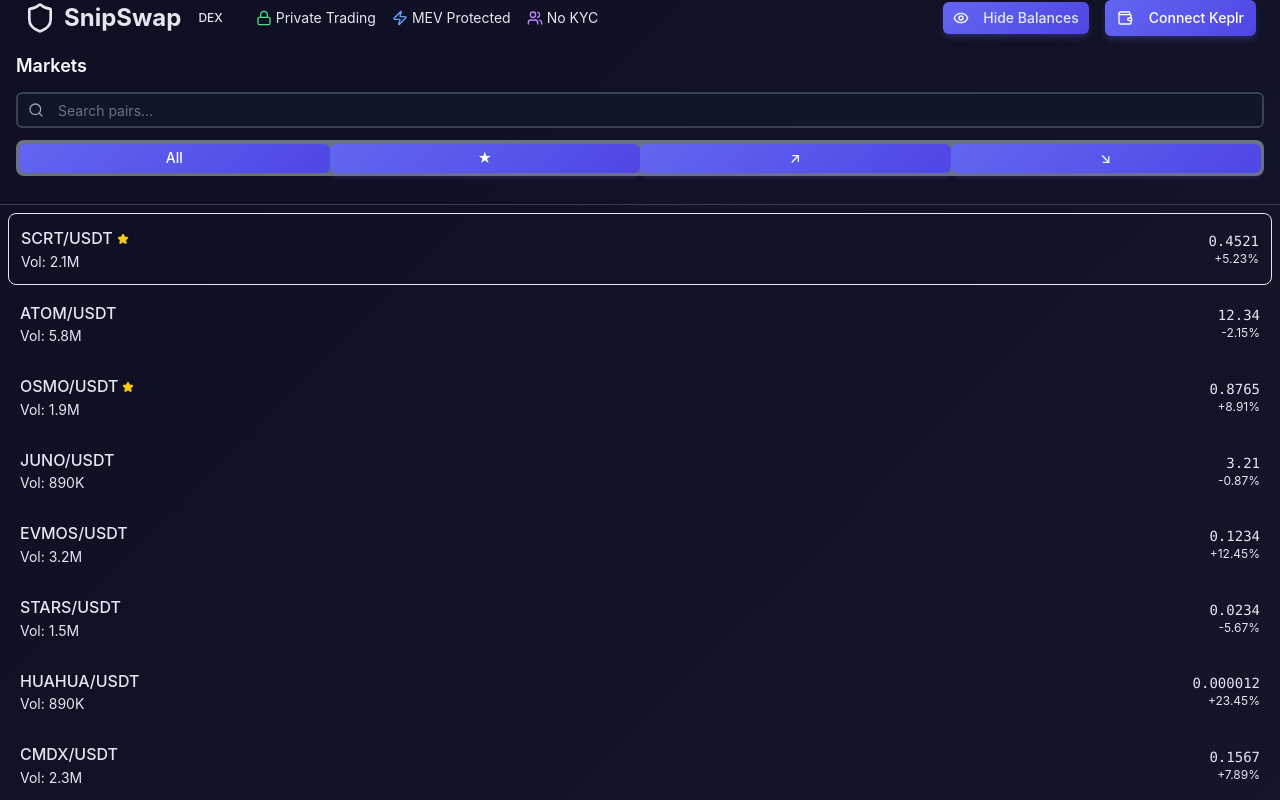
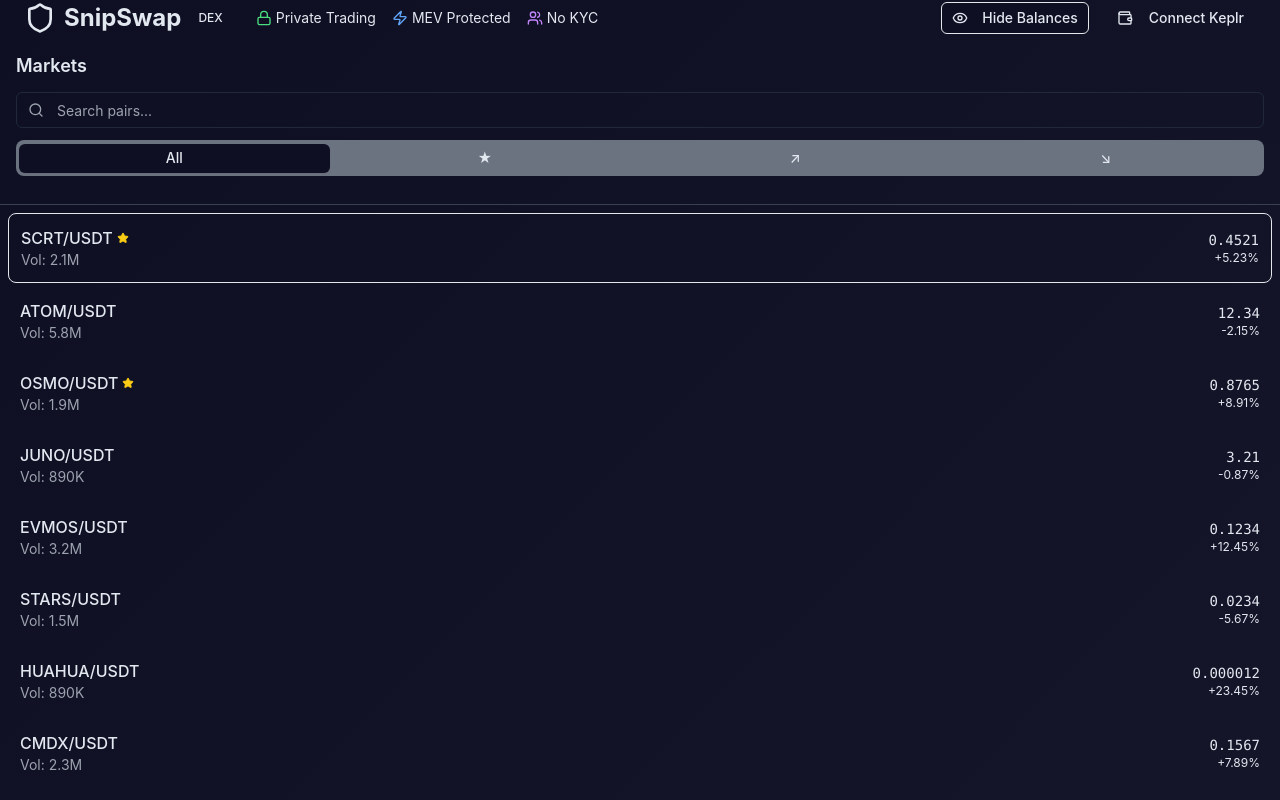
Before and after one commit to snipswap/snipswap-frontend, a React (Vite) app in the folder frontend-upload/: page / in a window 1280 px wide. Shown: the top 800 px of the page. Built offline with nearby package versions, Linux system fonts and the light colour scheme.

Commit message:
Update index.css

```diff
--- a/frontend-upload/src/index.css
+++ b/frontend-upload/src/index.css
@@ -2,271 +2,187 @@
 @tailwind components;
 @tailwind utilities;
 
-/* REFINED SNIPSWAP DEX - BASE STYLING */
-
-/* Reset and Base Styles */
+/* Base Styles */
+@layer base {
   * {
     box-sizing: border-box;
-  margin: 0;
-  padding: 0;
-}
-
-html {
-  scroll-behavior: smooth;
   }
 
   html, body {
-  font-family: 'Inter', -apple-system, BlinkMacSystemFont, 'Segoe UI', 'Roboto', 'Oxygen', 'Ubuntu', 'Cantarell', sans-serif;
-  -webkit-font-smoothing: antialiased;
-  -moz-osx-font-smoothing: grayscale;
-  text-rendering: optimizeLegibility;
+    margin: 0;
+    padding: 0;
+    font-family: 'Inter', system-ui, sans-serif;
   }
 
   body {
-  background: linear-gradient(135deg, #0f0f23 0%, #1a1a2e 100%) !important;
-  color: #e2e8f0 !important;
-  min-height: 100vh;
-  line-height: 1.6;
+    @apply bg-background text-foreground min-h-screen;
+    background: linear-gradient(135deg, #0f0f23 0%, #1a1a2e 100%);
   }
 
   #root {
-  background: transparent !important;
-  min-height: 100vh;
+    @apply min-h-screen;
+  }
 }
 
-/* Typography Enhancements */
-h1, h2, h3, h4, h5, h6 {
-  color: #f8fafc !important;
-  font-weight: 700;
-  line-height: 1.2;
-  margin-bottom: 0.5em;
+/* Component Styles */
+@layer components {
+  /* Layout Components */
+  .main-container {
+    @apply max-w-7xl mx-auto p-6 grid grid-cols-1 lg:grid-cols-4 gap-6 min-h-screen;
   }
 
-h1 { font-size: 2.5rem; }
-h2 { font-size: 2rem; }
-h3 { font-size: 1.75rem; }
-h4 { font-size: 1.5rem; }
-h5 { font-size: 1.25rem; }
-h6 { font-size: 1.125rem; }
-
-p, span, div {
-  color: #e2e8f0 !important;
+  .sidebar {
+    @apply lg:col-span-1;
   }
 
-/* Enhanced Button Styles */
-button {
-  font-family: inherit;
-  cursor: pointer;
-  border: none;
-  border-radius: 8px;
-  font-weight: 600;
-  transition: all 0.3s ease;
-  position: relative;
-  overflow: hidden;
+  .main-content {
+    @apply lg:col-span-3 space-y-6;
   }
 
-button:not(.custom-button) {
-  background: linear-gradient(135deg, #6366f1 0%, #4f46e5 100%) !important;
-  color: #ffffff !important;
-  padding: 10px 20px;
+  /* Header Components */
+  .header {
+    @apply bg-card/80 backdrop-blur-md border-b border-border sticky top-0 z-50;
+    background: linear-gradient(135deg, #1a1a2e 0%, #16213e 100%);
+  }
+
+  .header-content {
+    @apply max-w-7xl mx-auto px-6 py-4 flex items-center justify-between;
+  }
+
+  .logo {
+    @apply flex items-center space-x-3 text-2xl font-bold;
+    background: linear-gradient(135deg, #6366f1 0%, #d946ef 100%);
+    background-clip: text;
+    -webkit-background-clip: text;
+    -webkit-text-fill-color: transparent;
+  }
+
+  /* Card Components */
+  .trading-card {
+    @apply bg-card border border-border rounded-xl p-6 shadow-lg;
+    background: linear-gradient(135deg, #1a1a2e 0%, #16213e 100%);
+    box-shadow: 0 10px 15px -3px rgba(0, 0, 0, 0.1), 0 4px 6px -2px rgba(0, 0, 0, 0.05);
+  }
+
+  .trading-card:hover {
+    @apply transform -translate-y-1;
+    box-shadow: 0 20px 25px -5px rgba(0, 0, 0, 0.1), 0 10px 10px -5px rgba(0, 0, 0, 0.04);
+  }
+
+  /* Button Components */
+  .btn-primary {
+    @apply bg-primary-500 hover:bg-primary-600 text-white font-semibold py-2 px-4 rounded-lg transition-all duration-200;
+    background: linear-gradient(135deg, #6366f1 0%, #4f46e5 100%);
     box-shadow: 0 4px 6px -1px rgba(99, 102, 241, 0.3);
   }
 
-button:not(.custom-button):hover {
-  transform: translateY(-2px);
+  .btn-primary:hover {
+    @apply transform -translate-y-1;
     box-shadow: 0 8px 15px -3px rgba(99, 102, 241, 0.4);
   }
 
-button:not(.custom-button):active {
-  transform: translateY(0);
+  .btn-success {
+    @apply bg-success hover:bg-green-600 text-white font-semibold py-2 px-4 rounded-lg transition-all duration-200;
+    background: linear-gradient(135deg, #10b981 0%, #059669 100%);
   }
 
-button:disabled {
-  opacity: 0.5;
-  cursor: not-allowed;
-  transform: none !important;
+  .btn-danger {
+    @apply bg-danger hover:bg-red-600 text-white font-semibold py-2 px-4 rounded-lg transition-all duration-200;
+    background: linear-gradient(135deg, #ef4444 0%, #dc2626 100%);
   }
 
-/* Enhanced Input Styles */
-input, select, textarea {
-  font-family: inherit;
-  background: rgba(17, 24, 39, 0.8) !important;
-  border: 2px solid #374151 !important;
-  color: #e2e8f0 !important;
-  padding: 12px 16px;
-  border-radius: 12px;
-  font-size: 14px;
-  transition: all 0.3s ease;
-  width: 100%;
+  /* Form Components */
+  .form-input {
+    @apply w-full bg-input border border-border text-foreground px-4 py-3 rounded-lg focus:outline-none focus:ring-2 focus:ring-primary-500 focus:border-transparent transition-all duration-200;
   }
 
-input::placeholder, select::placeholder, textarea::placeholder {
-  color: #6b7280 !important;
-  opacity: 1;
+  .form-label {
+    @apply block text-sm font-semibold text-muted-foreground mb-2 uppercase tracking-wide;
   }
 
-input:focus, select:focus, textarea:focus {
-  outline: none;
-  border-color: #6366f1 !important;
-  box-shadow: 0 0 0 3px rgba(99, 102, 241, 0.1);
-  background: rgba(17, 24, 39, 0.95) !important;
+  /* Trading Specific */
+  .trading-pair-item {
+    @apply trading-card cursor-pointer mb-3 hover:border-primary-500/50;
   }
 
-/* Label Enhancements */
-label {
-  color: #d1d5db !important;
-  font-weight: 600;
-  font-size: 14px;
-  display: block;
-  margin-bottom: 6px;
-  text-transform: uppercase;
-  letter-spacing: 0.5px;
+  .trading-pair-symbol {
+    @apply text-lg font-bold text-foreground;
   }
 
-/* Link Styles */
-a {
-  color: #6366f1 !important;
-  text-decoration: none;
-  transition: color 0.3s ease;
+  .trading-pair-price {
+    @apply text-base font-semibold;
   }
 
-a:hover {
-  color: #4f46e5 !important;
-  text-decoration: underline;
+  .price-positive {
+    @apply text-success;
   }
 
-/* Card Component Base */
-.card, [class*="card"] {
-  background: linear-gradient(135deg, #1a1a2e 0%, #16213e 100%) !important;
-  border: 1px solid #374151 !important;
-  border-radius: 16px;
-  padding: 24px;
-  box-shadow: 0 10px 15px -3px rgba(0, 0, 0, 0.1), 0 4px 6px -2px rgba(0, 0, 0, 0.05);
-  transition: all 0.3s ease;
-  position: relative;
-  overflow: hidden;
+  .price-negative {
+    @apply text-danger;
   }
 
-.card:hover, [class*="card"]:hover {
-  transform: translateY(-2px);
-  box-shadow: 0 20px 25px -5px rgba(0, 0, 0, 0.1), 0 10px 10px -5px rgba(0, 0, 0, 0.04);
+  /* Order Book */
+  .order-book-table {
+    @apply w-full text-sm;
   }
 
-/* Trading Specific Styles */
-.price-positive, .positive, .buy {
-  color: #10b981 !important;
-  font-weight: 600;
+  .order-book-header {
+    @apply text-muted-foreground font-semibold text-xs uppercase tracking-wide border-b border-border pb-2 mb-2;
   }
 
-.price-negative, .negative, .sell {
-  color: #ef4444 !important;
-  font-weight: 600;
+  .order-book-row {
+    @apply hover:bg-muted/10 cursor-pointer transition-colors duration-150;
   }
 
-.price-neutral, .neutral {
-  color: #6b7280 !important;
+  .order-book-buy {
+    @apply text-success;
   }
 
-/* Enhanced Table Styles */
-table {
-  width: 100%;
-  border-collapse: collapse;
-  font-size: 14px;
+  .order-book-sell {
+    @apply text-danger;
   }
 
-th {
-  color: #9ca3af !important;
-  font-weight: 600;
-  text-align: left;
-  padding: 12px 8px;
-  border-bottom: 2px solid #374151 !important;
-  font-size: 12px;
-  text-transform: uppercase;
-  letter-spacing: 0.5px;
-  background: rgba(17, 24, 39, 0.5);
+  /* Privacy Badges */
+  .privacy-badge {
+    @apply inline-flex items-center px-3 py-1 rounded-full text-xs font-semibold;
+    background: linear-gradient(135deg, #d946ef 0%, #c026d3 100%);
+    color: white;
   }
 
-td {
-  color: #e2e8f0 !important;
-  padding: 10px 8px;
-  border-bottom: 1px solid rgba(55, 65, 81, 0.3) !important;
-  transition: background-color 0.2s ease;
+  .mev-badge {
+    @apply inline-flex items-center px-3 py-1 rounded-full text-xs font-semibold;
+    background: linear-gradient(135deg, #6366f1 0%, #4f46e5 100%);
+    color: white;
   }
 
-tr:hover td {
-  background: rgba(55, 65, 81, 0.3) !important;
+  /* Chart Section */
+  .chart-container {
+    @apply trading-card min-h-96;
   }
 
-/* Badge Components */
-.badge {
-  display: inline-flex;
-  align-items: center;
-  padding: 4px 12px;
-  border-radius: 20px;
-  font-size: 12px;
-  font-weight: 600;
-  text-transform: uppercase;
-  letter-spacing: 0.5px;
+  .chart-header {
+    @apply flex items-center justify-between mb-6 pb-4 border-b border-border;
   }
 
-.badge-primary {
-  background: linear-gradient(135deg, #6366f1 0%, #4f46e5 100%);
-  color: #ffffff;
+  .chart-title {
+    @apply text-xl font-bold text-foreground;
   }
 
-.badge-success {
-  background: linear-gradient(135deg, #10b981 0%, #059669 100%);
-  color: #ffffff;
+  .chart-controls {
+    @apply flex space-x-2;
   }
 
-.badge-danger {
-  background: linear-gradient(135deg, #ef4444 0%, #dc2626 100%);
-  color: #ffffff;
+  .chart-button {
+    @apply px-3 py-1 text-sm rounded-md border border-border bg-background hover:bg-muted/20 transition-colors duration-200;
   }
 
-.badge-warning {
-  background: linear-gradient(135deg, #f59e0b 0%, #d97706 100%);
-  color: #ffffff;
+  .chart-button.active {
+    @apply bg-primary-500 text-white border-primary-500;
   }
-
-.badge-info {
-  background: linear-gradient(135deg, #3b82f6 0%, #2563eb 100%);
-  color: #ffffff;
-}
-
-.badge-privacy {
-  background: linear-gradient(135deg, #d946ef 0%, #c026d3 100%);
-  color: #ffffff;
-}
-
-/* Loading States */
-.loading {
-  background: linear-gradient(90deg, #374151 25%, #4b5563 50%, #374151 75%);
-  background-size: 200% 100%;
-  animation: loading-shimmer 1.5s infinite;
-  border-radius: 8px;
-}
-
-@keyframes loading-shimmer {
-  0% { background-position: 200% 0; }
-  100% { background-position: -200% 0; }
-}
-
-.loading-spinner {
-  width: 20px;
-  height: 20px;
-  border: 2px solid #374151;
-  border-top: 2px solid #6366f1;
-  border-radius: 50%;
-  animation: spin 1s linear infinite;
-}
-
-@keyframes spin {
-  0% { transform: rotate(0deg); }
-  100% { transform: rotate(360deg); }
 }
 
 /* Utility Classes */
+@layer utilities {
   .text-gradient {
     background: linear-gradient(135deg, #6366f1 0%, #d946ef 100%);
     background-clip: text;
@@ -275,223 +191,26 @@
   }
 
   .glass-effect {
-  background: rgba(26, 26, 46, 0.8) !important;
+    background: rgba(26, 26, 46, 0.8);
     backdrop-filter: blur(12px);
     -webkit-backdrop-filter: blur(12px);
-  border: 1px solid rgba(255, 255, 255, 0.1);
-}
-
-.glow-primary {
-  box-shadow: 0 0 20px rgba(99, 102, 241, 0.3);
-}
-
-.glow-success {
-  box-shadow: 0 0 20px rgba(16, 185, 129, 0.3);
-}
-
-.glow-danger {
-  box-shadow: 0 0 20px rgba(239, 68, 68, 0.3);
-}
-
-/* Animation Classes */
-.fade-in {
-  animation: fadeIn 0.6s ease-out;
-}
-
-.slide-up {
-  animation: slideUp 0.6s ease-out;
-}
-
-.scale-in {
-  animation: scaleIn 0.3s ease-out;
-}
-
-@keyframes fadeIn {
-  from { opacity: 0; }
-  to { opacity: 1; }
-}
-
-@keyframes slideUp {
-  from {
-    opacity: 0;
-    transform: translateY(20px);
-  }
-  to {
-    opacity: 1;
-    transform: translateY(0);
   }
 }
 
-@keyframes scaleIn {
-  from {
-    opacity: 0;
-    transform: scale(0.9);
-  }
-  to {
-    opacity: 1;
-    transform: scale(1);
-  }
-}
-
-/* Hover Effects */
-.hover-lift {
-  transition: transform 0.3s ease, box-shadow 0.3s ease;
-}
-
-.hover-lift:hover {
-  transform: translateY(-4px);
-  box-shadow: 0 20px 25px -5px rgba(0, 0, 0, 0.1), 0 10px 10px -5px rgba(0, 0, 0, 0.04);
-}
-
-.hover-glow {
-  transition: box-shadow 0.3s ease;
-}
-
-.hover-glow:hover {
-  box-shadow: 0 0 30px rgba(99, 102, 241, 0.4);
-}
-
-/* Scrollbar Enhancements */
+/* Custom Scrollbar */
 ::-webkit-scrollbar {
-  width: 8px;
-  height: 8px;
+  width: 6px;
 }
 
 ::-webkit-scrollbar-track {
   background: #1a1a2e;
-  border-radius: 4px;
 }
 
 ::-webkit-scrollbar-thumb {
   background: linear-gradient(135deg, #6366f1 0%, #d946ef 100%);
-  border-radius: 4px;
-  transition: background 0.3s ease;
+  border-radius: 3px;
 }
 
 ::-webkit-scrollbar-thumb:hover {
   background: linear-gradient(135deg, #4f46e5 0%, #c026d3 100%);
 }
-
-::-webkit-scrollbar-corner {
-  background: #1a1a2e;
-}
-
-/* Firefox Scrollbar */
-* {
-  scrollbar-width: thin;
-  scrollbar-color: #6366f1 #1a1a2e;
-}
-
-/* Selection Styling */
-::selection {
-  background: rgba(99, 102, 241, 0.3);
-  color: #ffffff;
-}
-
-::-moz-selection {
-  background: rgba(99, 102, 241, 0.3);
-  color: #ffffff;
-}
-
-/* Focus Styles */
-*:focus {
-  outline: 2px solid #6366f1;
-  outline-offset: 2px;
-}
-
-button:focus, input:focus, select:focus, textarea:focus {
-  outline: none;
-}
-
-/* Print Styles */
-@media print {
-  body {
-    background: white !important;
-    color: black !important;
-  }
-
-  .card, [class*="card"] {
-    background: white !important;
-    border: 1px solid #ccc !important;
-    box-shadow: none !important;
-  }
-}
-
-/* High Contrast Mode */
-@media (prefers-contrast: high) {
-  body {
-    background: #000000 !important;
-    color: #ffffff !important;
-  }
-
-  .card, [class*="card"] {
-    background: #1a1a1a !important;
-    border: 2px solid #ffffff !important;
-  }
-}
-
-/* Reduced Motion */
-@media (prefers-reduced-motion: reduce) {
-  *,
-  *::before,
-  *::after {
-    animation-duration: 0.01ms !important;
-    animation-iteration-count: 1 !important;
-    transition-duration: 0.01ms !important;
-    scroll-behavior: auto !important;
-  }
-}
-
-/* Dark Mode Enhancements */
-@media (prefers-color-scheme: dark) {
-  body {
-    background: linear-gradient(135deg, #0f0f23 0%, #1a1a2e 100%) !important;
-  }
-}
-
-/* Mobile Optimizations */
-@media (max-width: 768px) {
-  body {
-    font-size: 14px;
-  }
-
-  h1 { font-size: 2rem; }
-  h2 { font-size: 1.75rem; }
-  h3 { font-size: 1.5rem; }
-  h4 { font-size: 1.25rem; }
-  h5 { font-size: 1.125rem; }
-  h6 { font-size: 1rem; }
-
-  .card, [class*="card"] {
-    padding: 16px;
-    border-radius: 12px;
-  }
-
-  button:not(.custom-button) {
-    padding: 12px 20px;
-    font-size: 14px;
-  }
-
-  input, select, textarea {
-    padding: 14px 16px;
-    font-size: 16px; /* Prevents zoom on iOS */
-  }
-}
-
-/* Tablet Optimizations */
-@media (min-width: 769px) and (max-width: 1024px) {
-  .card, [class*="card"] {
-    padding: 20px;
-  }
-}
-
-/* Large Screen Optimizations */
-@media (min-width: 1440px) {
-  body {
-    font-size: 16px;
-  }
-
-  .card, [class*="card"] {
-    padding: 28px;
-  }
-}
```
Lines whose indentation alone changed are shown as unchanged.
